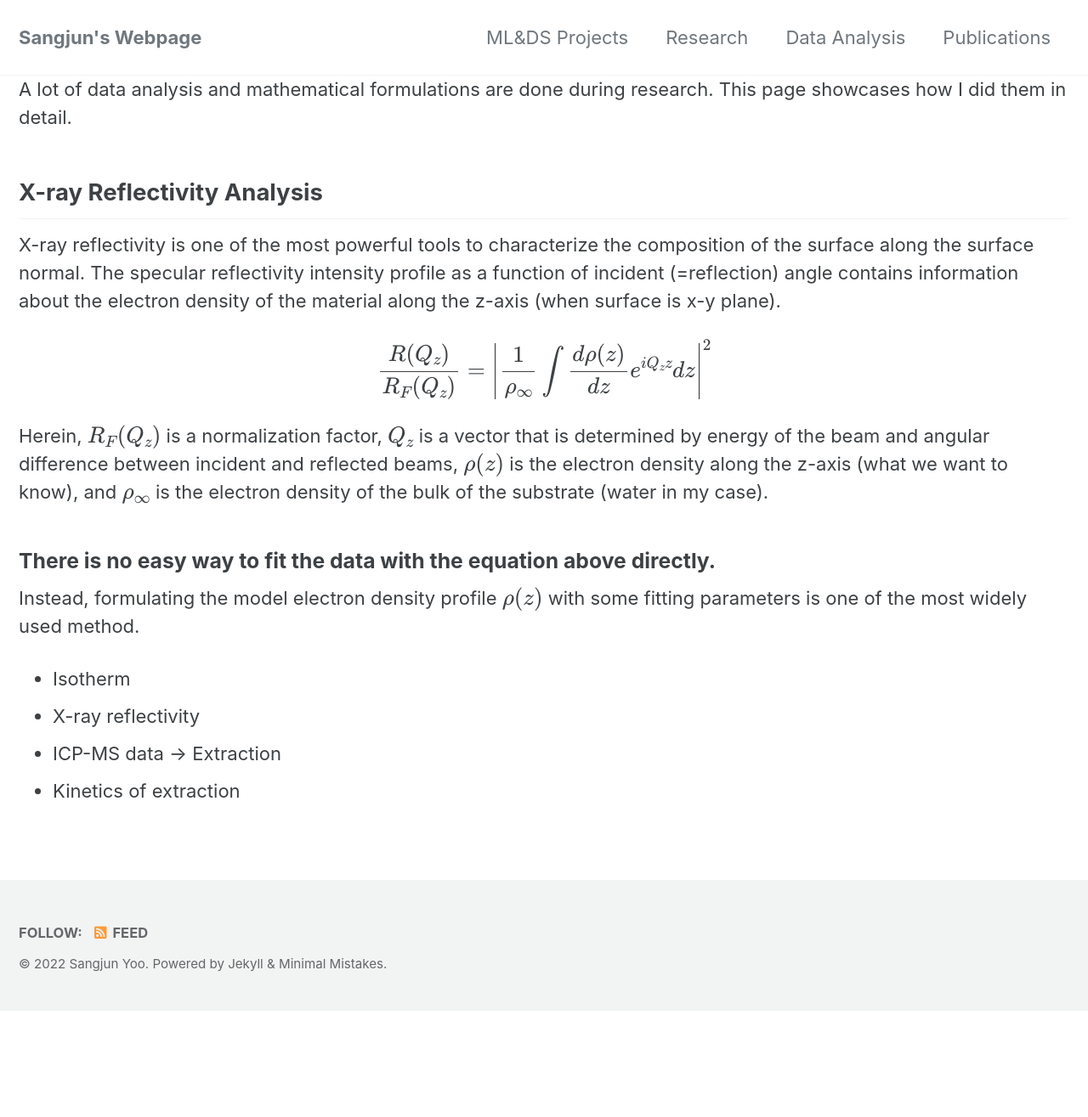
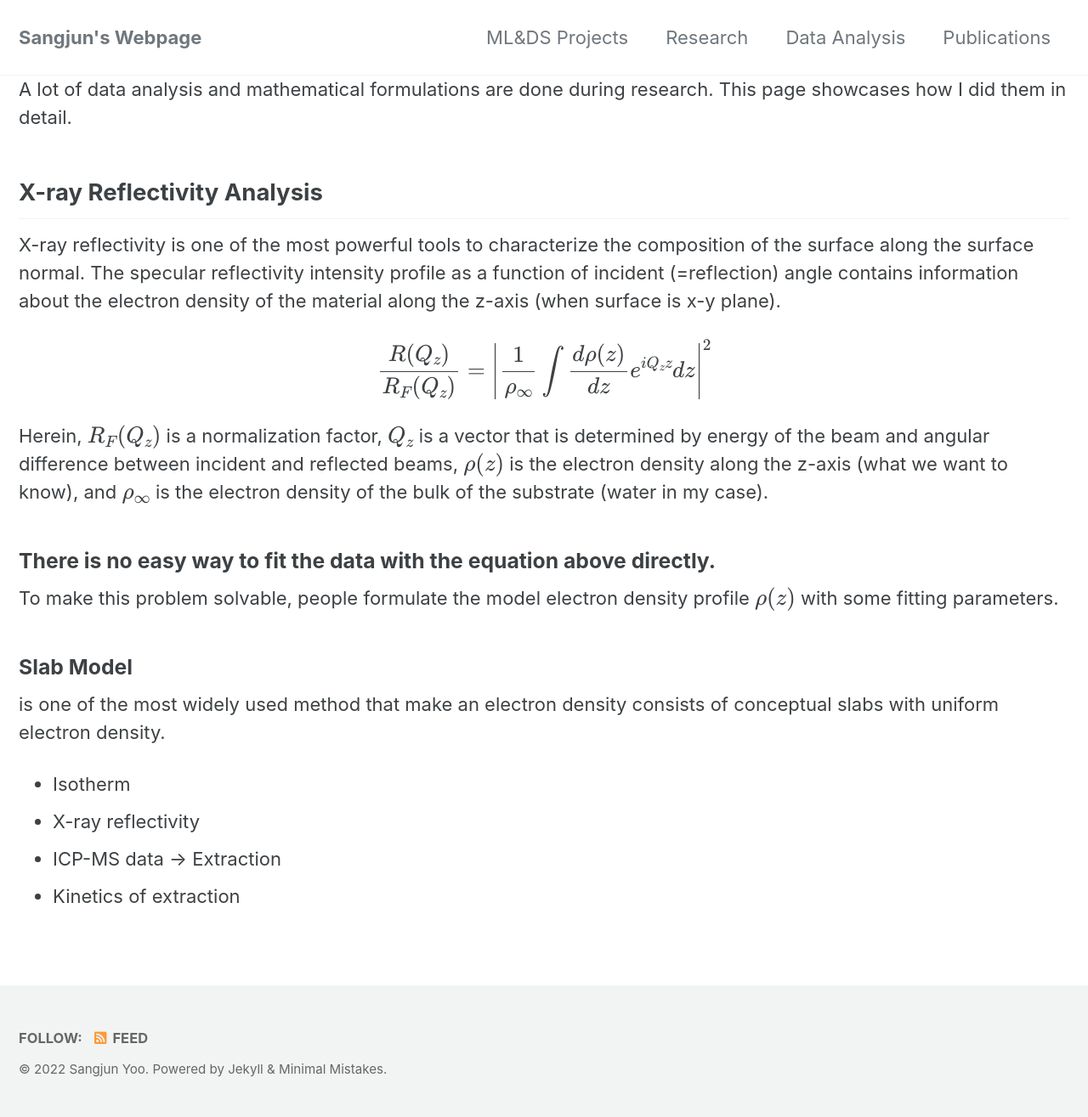
Before and after one commit to sangjunyoo-phd/sangjunyoo-phd.github.io, a Jekyll site: the page built from _pages/analysis.md, in a window 1280 px wide. Shown: the whole page at 85% size. Built offline with Jekyll 4.4.1, drawn with Linux system fonts in a browser that asks for light colours; cached includes are drawn as plain includes; before the commit the page ends 1190 px from its top, so only the background shows below that.

Commit message:
Update analysis.md

```diff
--- a/_pages/analysis.md
+++ b/_pages/analysis.md
@@ -17,7 +17,9 @@ Herein, \\(R_{F}(Q_{z})\\) is a normalization factor, \\(Q_{z}\\) is a vector th
 \\(\rho_{\infty}\\) is the electron density of the bulk of the substrate (water in my case).
 
 ### There is no easy way to fit the data with the equation above directly.
-Instead, formulating the model electron density profile \\(\rho(z)\\) with some fitting parameters is one of the most widely used method.
+To make this problem solvable, people formulate the model electron density profile \\(\rho(z)\\) with some fitting parameters.
+### Slab Model
+is one of the most widely used method that make an electron density consists of conceptual slabs with uniform electron density.
 
 * Isotherm
 * X-ray reflectivity
```
